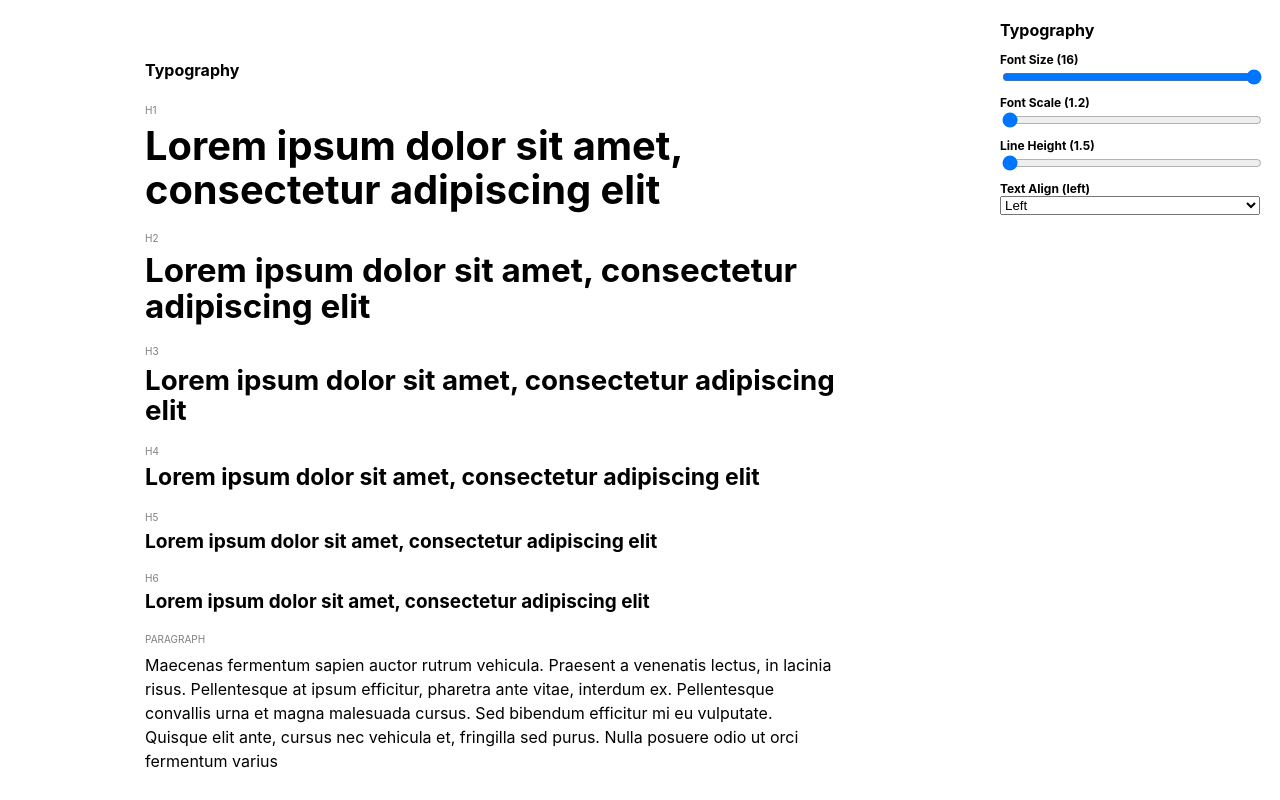
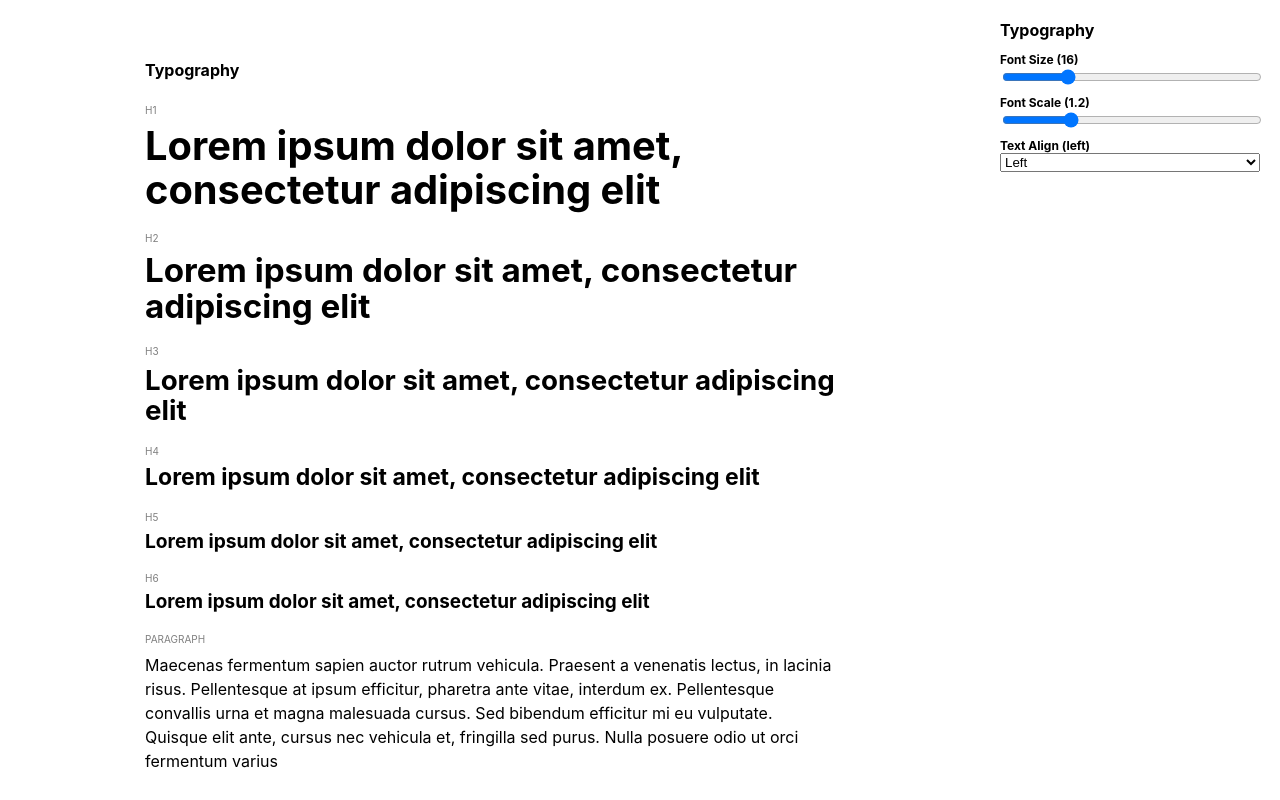
Before and after one commit to ItsJonQ/wp-gs-editor-x, a React (Create React App) app: page / in a window 1280 px wide. Built offline with nearby package versions, Linux system fonts and the light colour scheme.

Commit message:
Consolidate lineHeight and fontScale

```diff
--- a/src/App.js
+++ b/src/App.js
@@ -8,10 +8,8 @@ function App() {
 		styles,
 		fontSize,
 		fontScale,
-		lineHeight,
 		setFontScale,
 		setFontSize,
-		setLineHeight,
 		textAlign,
 		setTextAlign,
 	} = useStyles();
@@ -19,7 +17,6 @@ function App() {
 	const createInputHandler = fn => event => fn(event.target.value);
 	const handleOnChangeFontSize = createInputHandler(setFontSize);
 	const handleOnChangeFontScale = createInputHandler(setFontScale);
-	const handleOnChangeLineHeight = createInputHandler(setLineHeight);
 	const handleOnChangeTextAlign = createInputHandler(setTextAlign);
 
 	const textAlignOptions = [
@@ -67,14 +64,7 @@ function App() {
 							max="1.5"
 							step="0.025"
 						/>
-						<RangeControl
-							label="Line Height"
-							onChange={handleOnChangeLineHeight}
-							value={lineHeight}
-							min="1.1"
-							max="2"
-							step="0.05"
-						/>
+
 						<SelectControl
 							label="Text Align"
 							value={textAlign}
@@ -89,18 +79,29 @@ function App() {
 }
 
 const useStyles = () => {
+	const baseFontScale = 1.2;
+	const baseLineHeight = 1.5;
+	const baseLineHeightTitleMultiplier = 0.7334;
+
 	const [fontSize, setFontSize] = useState(16);
-	const [fontScale, setFontScale] = useState(1.2);
-	const [lineHeight, setLineHeight] = useState(1.5);
+	const [fontScale, setFontScale] = useState(baseFontScale);
 	const [textAlign, setTextAlign] = useState("left");
 
 	const [styles, setStyles] = useState("");
 
 	const prevStyle = useRef("");
 
+	const lineHeightOffsetMultiplier = fontScale - baseFontScale + 1;
+	const lineHeightMultiplier = baseLineHeight / baseFontScale;
+	const lineHeight =
+		fontScale * lineHeightMultiplier * lineHeightOffsetMultiplier;
+
+	const baseLineHeightTitle = lineHeight / lineHeightOffsetMultiplier;
+	const titleLineHeight = (
+		baseLineHeightTitle * baseLineHeightTitleMultiplier
+	).toFixed(2);
+
 	let nextStyle = [":root {"];
-
-	const titleLineHeight = (lineHeight * 0.7334).toFixed(2);
 
 	nextStyle.push(`--wp-font-size: ${fontSize}px;`);
 	nextStyle.push(`--wp-font-title-line-height: ${titleLineHeight};`);
@@ -138,7 +139,6 @@ const useStyles = () => {
 		fontScale,
 		setFontScale,
 		lineHeight,
-		setLineHeight,
 		textAlign,
 		setTextAlign,
 	};
--- a/src/components/RangeControl.js
+++ b/src/components/RangeControl.js
@@ -4,7 +4,7 @@ import { BaseControl } from "./BaseControl";
 export function RangeControl({ label, value, ...props }) {
 	return (
 		<BaseControl label={label} value={value}>
-			<input type="range" {...props} />
+			<input type="range" {...props} value={value} />
 		</BaseControl>
 	);
 }
```
